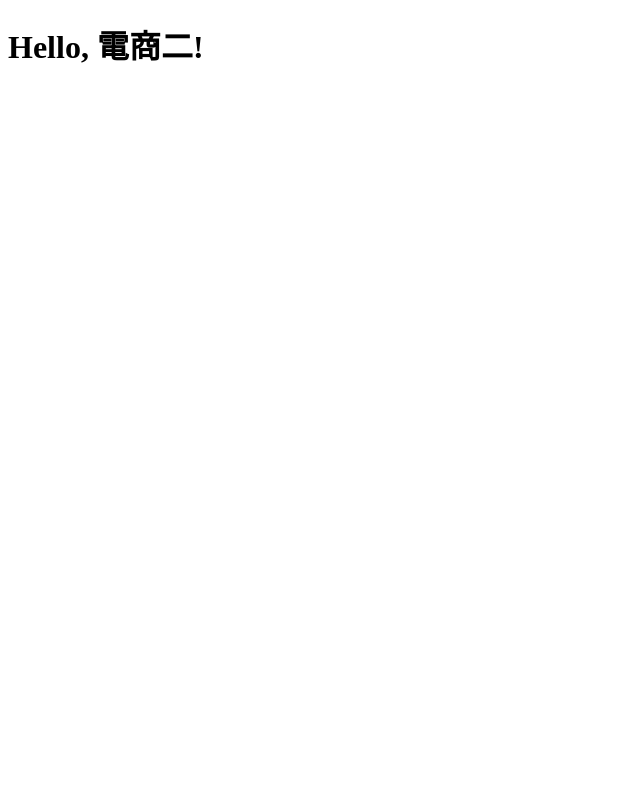
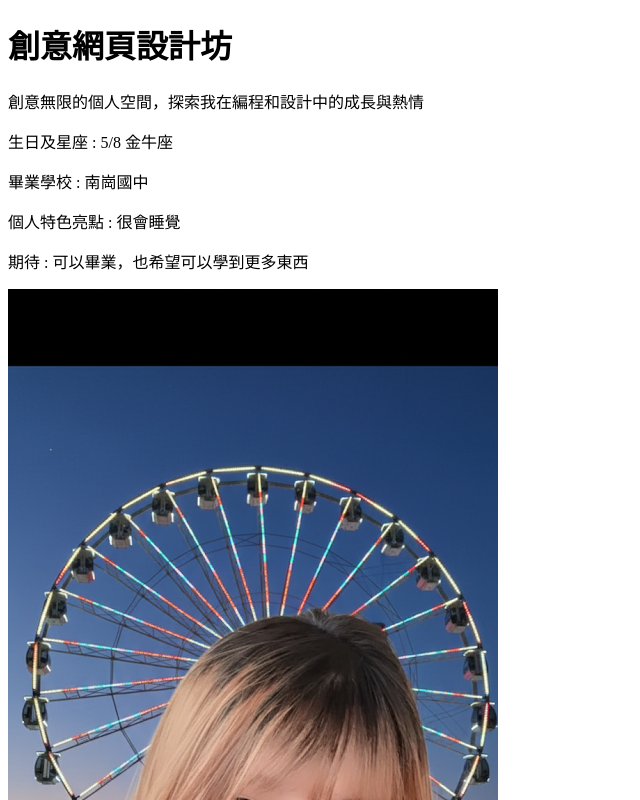
Before and after one commit to s311002-ctrl/002, a plain HTML site: page index.html in a window 1280 px wide. Shown: the top 800 px of the page, without its empty margins (0-640 px from the left). Drawn offline with Linux system fonts and the light colour scheme.

Commit message:
Add files via upload

```diff
--- a/index.html
+++ b/index.html
@@ -1,10 +1,18 @@
 <!DOCTYPE html>
-<html>
-  <head>
-    <meta  charset="utf-8">
-    <title>吳羽晨網頁</title>
-  </head>
+<html lang="en">
+<head>
+    <meta charset="UTF-8">
+    <meta name="viewport" content="width=device-width, initial-scale=1.0">
+    <title>創意網頁設計坊</title>
+</head>
 <body>
-    <h1>Hello, 電商二!</h1>
+   <h1>創意網頁設計坊</h1>
+   <p>創意無限的個人空間，探索我在編程和設計中的成長與熱情</p>
+   <p>生日及星座 : 5/8 金牛座</p>
+   <p>畢業學校 : 南崗國中</p>
+   <p>個人特色亮點 : 很會睡覺</p>
+   <p>期待 : 可以畢業，也希望可以學到更多東西</p>
+   <img src="02.png" alt="AI圖片">
+   <a href="https://www.ntsh.ntct.edu.tw/home">南投高中</a>
 </body>
 </html>
```
Also changed, not shown: 02.png (added).
